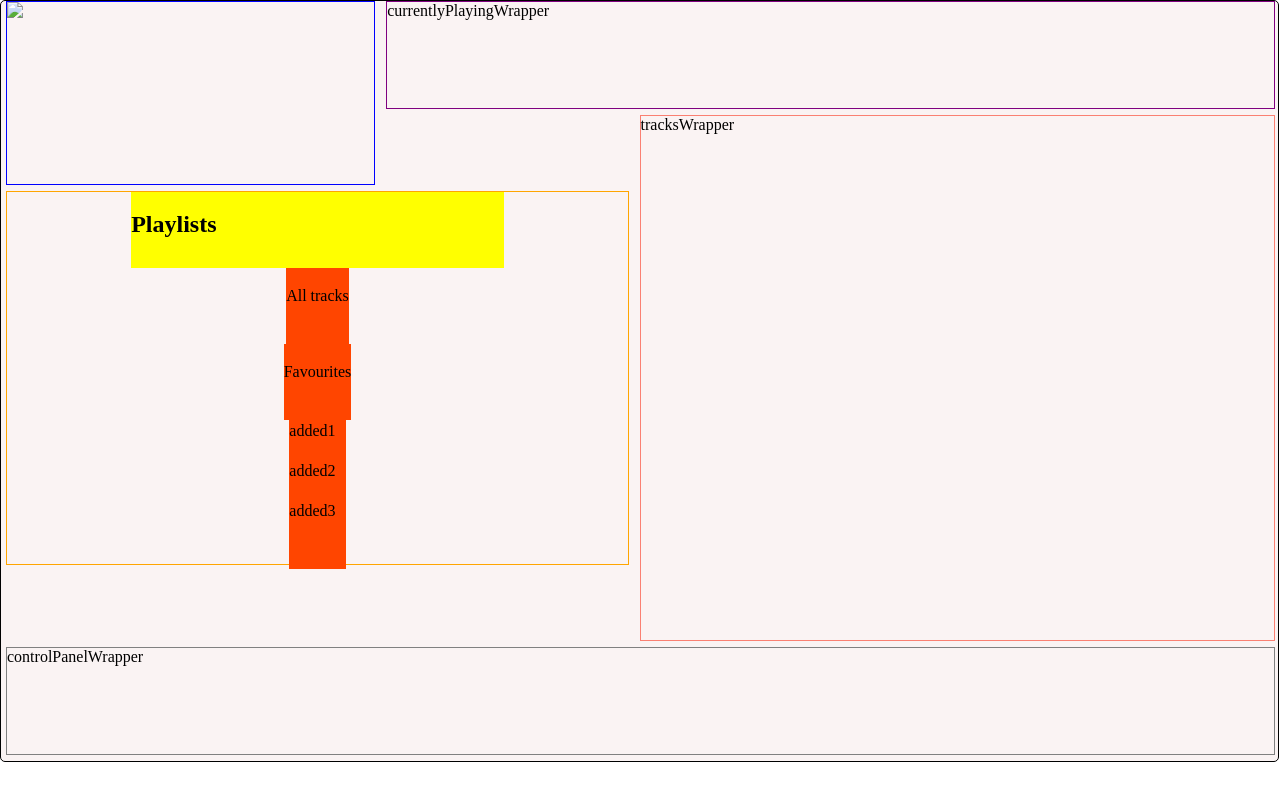
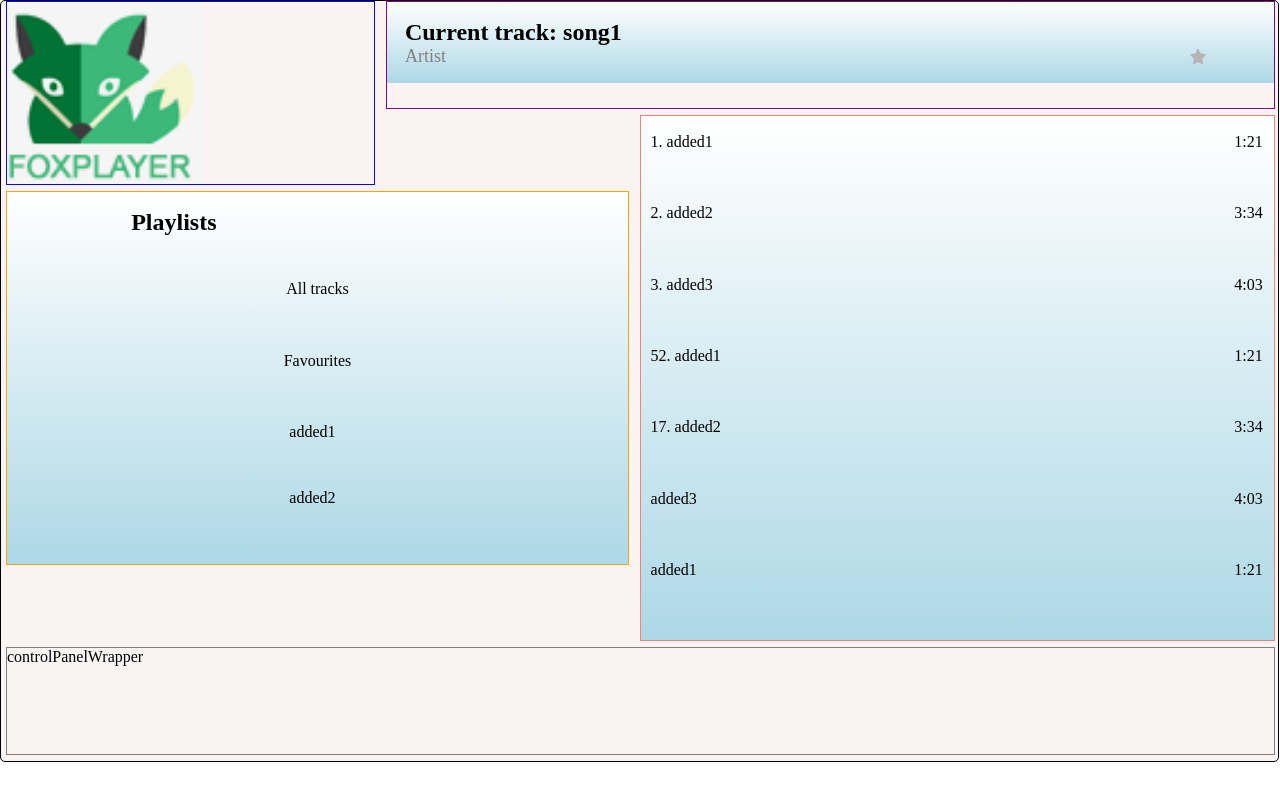
Before and after one commit to martinsmitnya/FoxPlayer, a website: page public/index.html in a window 1280 px wide. Drawn offline with Linux system fonts and the light colour scheme.

```diff
--- a/public/index.html
+++ b/public/index.html
@@ -24,11 +24,51 @@
           <p>added1</p>
           <p>added2</p>
           <p>added3</p>
+          <p>added4</p>
+          <p>added5</p>
         </div>
       </div>
     </div>
-    <div class="currentlyPlayingWrapper">currentlyPlayingWrapper</div>
-    <div class="tracksWrapper">tracksWrapper</div>
+    <div class="currentlyPlayingWrapper">
+      <div class="currentTrack">
+        <h2>Current track: song1</h2>
+        <p>Artist</p>
+        <img class="addFavourite" src="./img/star.svg" alt="Add to Favourites">
+      </div>
+
+
+    </div>
+
+    <div class="tracksWrapper">
+      <div class="scrollTrackstWrapper">
+        <div class="addedTracksWrapper">
+          <div class="track">  <p class="title">1. added1</p> <p class="duration">1:21</p>  </div>
+          <div class="track">  <p class="title">2. added2</p> <p class="duration">3:34</p>  </div>
+          <div class="track">  <p class="title">3. added3</p> <p class="duration">4:03</p>  </div>
+          <div class="track">  <p class="title">52. added1</p> <p class="duration">1:21</p>  </div>
+          <div class="track">  <p class="title">17. added2</p> <p class="duration">3:34</p>  </div>
+          <div class="track">  <p class="title">added3</p> <p class="duration">4:03</p>  </div>
+          <div class="track">  <p class="title">added1</p> <p class="duration">1:21</p>  </div>
+          <div class="track">  <p class="title">added2</p> <p class="duration">3:34</p>  </div>
+          <div class="track">  <p class="title">added3</p> <p class="duration">4:03</p>  </div>
+          <div class="track">  <p class="title">added1</p> <p class="duration">1:21</p>  </div>
+          <div class="track">  <p class="title">added2</p> <p class="duration">3:34</p>  </div>
+          <div class="track">  <p class="title">added3</p> <p class="duration">4:03</p>  </div>
+          <div class="track">  <p class="title">added1</p> <p class="duration">1:21</p>  </div>
+          <div class="track">  <p class="title">added2</p> <p class="duration">3:34</p>  </div>
+          <div class="track">  <p class="title">added3</p> <p class="duration">4:03</p>  </div>
+          <div class="track">  <p class="title">added1</p> <p class="duration">1:21</p>  </div>
+          <div class="track">  <p class="title">added2</p> <p class="duration">3:34</p>  </div>
+          <div class="track">  <p class="title">added3</p> <p class="duration">4:03</p>  </div>
+          <div class="track">  <p class="title">added1</p> <p class="duration">1:21</p>  </div>
+          <div class="track">  <p class="title">added2</p> <p class="duration">3:34</p>  </div>
+          <div class="track">  <p class="title">added3</p> <p class="duration">4:03</p>  </div>
+          <div class="track">  <p class="title">added1</p> <p class="duration">1:21</p>  </div>
+          <div class="track">  <p class="title">added2</p> <p class="duration">3:34</p>  </div>
+          <div class="track">  <p class="title">added3</p> <p class="duration">4:03</p>  </div>
+        </div>
+      </div>
+    </div>
     <div class="controlPanelWrapper">controlPanelWrapper</div>
   </div>
 
--- a/public/style.css
+++ b/public/style.css
@@ -31,9 +31,9 @@
 }
 
 
-
 .playlistsWrapper{
   border: 1px solid orange;
+  background: linear-gradient(white, lightblue);
   height: 100%;
   width: 100%;
   grid-column: 1/3;
@@ -45,20 +45,17 @@
 .playlistsWrapper h2 {
   width: 60%;
   height: 10%;
-  background-color: yellow;
-  padding: 3.125% 0;
+  padding: 17.04px 0;
 }
 
 .playlistsWrapper p {
-  background-color: orangered;
   height:10%;
-  padding: 3.125% 0;
+  padding: 17.04px 0;
 }
 
 /* Added playlists */
 .scrollPlaylistWrapper {
- height: 40%;
- background-color: orangered;
+ height: 34%;
  padding-right: 10px;
 }
 .addedPlaylistsWrapper {
@@ -69,12 +66,13 @@
   /* elements */
 .addedPlaylistsWrapper p {
   height:25%;
-  padding: 3.23% 0;
-
+  padding: 17.04px 0;
 }
 /* Added playlists */
 /* PlaylistWrapper */
 
+
+/*Curent Track*/
 .currentlyPlayingWrapper{
   border: 1px solid purple;
   height: 100%;
@@ -82,7 +80,33 @@
   grid-column: 2/6;
   grid-row: 1/2;
 }
+.currentTrack {
+  width: 96%;
+  background: linear-gradient(white, lightblue);
+  padding: 1.87% 2%;
+  display: flex;
+  justify-content:space-between;
+  flex-wrap: wrap;
+}
 
+.currentTrack h2 {
+  width: 100%;
+}
+.currentTrack p {
+  font-size: 18px;
+  color: grey;
+}
+.addFavourite {
+  padding-right: 50px;
+
+}
+/*Curent Track*/
+
+
+
+
+
+/* Tracks */
 .tracksWrapper{
   border: 1px solid salmon;
   height: 100%;
@@ -90,6 +114,32 @@
   grid-column: 3/6;
   grid-row: 2/5;
 }
+
+.scrollTrackstWrapper{
+ height: 100%;
+ padding-right: 10px;
+ background: linear-gradient(white, lightblue);
+}
+.addedTracksWrapper{
+  height: 90%;
+  overflow: scroll;
+  overflow-x: hidden;
+
+}
+.track{
+  display: flex;
+  justify-content:space-between;
+  height: 7.894%;
+  padding: 17.04px 0 17.04px 10px;
+
+}
+.title{
+  width: 80%;
+}
+.duration{
+  width: 30px;
+}
+/* Tracks */
 
 .controlPanelWrapper {
   border: 1px solid gray;
@@ -108,6 +158,6 @@
   background-color: rgba(255, 255, 255, 0);
 }
 ::-webkit-scrollbar-thumb {
-  background-color: rgba(95, 95, 95, 0.5);
+  background-color: rgba(95, 95, 95, 0.3);
   border-radius:5px;
 }
```
Also changed, not shown: public/img/foxplayer.png (added), public/img/music-placeholder.png (added), public/img/pause.svg (added), public/img/play.svg (added), public/img/rewind.svg (added), public/img/shuffle.svg (added), public/img/star.svg (added), public/img/volume.svg (added).
